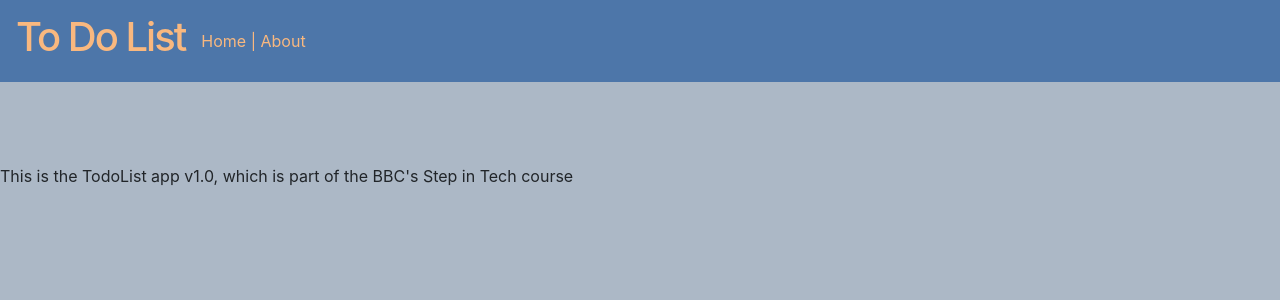
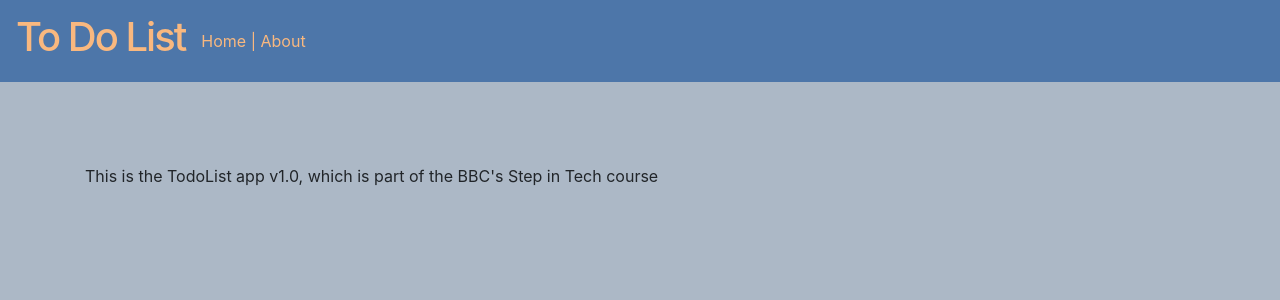
Before and after one commit to dorarad17/todo-app-frontend, a React (Create React App) app: page /about in a window 1280 px wide. Shown: the top 300 px of the page. Built offline with nearby package versions, Linux system fonts and the light colour scheme.

Commit message:
edited bootstrap in nav and about

```diff
--- a/src/components/Nav.js
+++ b/src/components/Nav.js
@@ -10,7 +10,7 @@ class Nav extends React.Component {
 						<h1>To Do List</h1>
 					</a>
 
-					<div className="links">
+					<span className="navbar-text links">
 						<Link to="/" className="links">
 							Home
 						</Link>{" "}
@@ -18,7 +18,7 @@ class Nav extends React.Component {
 						<Link to="/about" className="links">
 							About
 						</Link>
-					</div>
+					</span>
 				</nav>
 			</div>
 		);
--- a/src/components/pages/About.js
+++ b/src/components/pages/About.js
@@ -3,7 +3,7 @@ import React from "react";
 function About() {
 	return (
 		<React.Fragment>
-			<div id="about">
+			<div id="about" className="container">
 				<p>
 					This is the TodoList app v1.0, which is part of the BBC's Step in Tech
 					course
```
